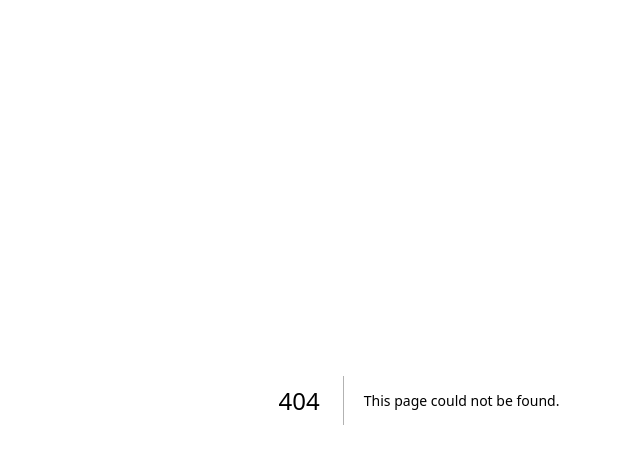
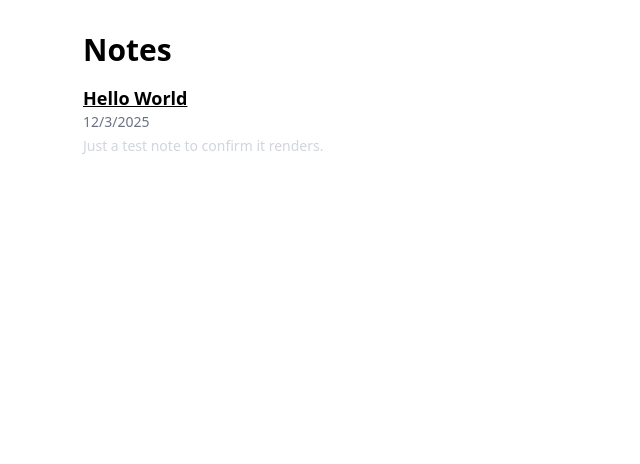
Before and after one commit to bfinan/bfinan, a Next.js app: page /notes in a window 1280 px wide. Before the commit this address had no page. Shown: the top 464 px of the page, without its empty margins (221-861 px from the left). Built offline with nearby package versions, Linux system fonts and the light colour scheme.

Commit message:
Added notes

```diff
--- /dev/null
+++ b/app/notes/[slug]/page.tsx
@@ -0,0 +1,40 @@
+// app/notes/[slug]/page.tsx
+import { notFound } from "next/navigation";
+import { getAllNotesMeta, getNoteBySlug } from "@/lib/notes";
+
+export const dynamic = "force-static";
+
+export async function generateStaticParams() {
+  const notes = getAllNotesMeta();
+  return notes.map((note) => ({ slug: note.slug }));
+}
+
+type Props = {
+  params: Promise<{ slug: string }>;
+};
+
+export default async function NotePage({ params }: Props) {
+  const { slug } = await params;
+
+  const notes = getAllNotesMeta();
+  const exists = notes.some((n) => n.slug === slug);
+  if (!exists) {
+    return notFound();
+  }
+
+  const { meta, contentHtml } = await getNoteBySlug(slug);
+
+  return (
+    <main className="max-w-2xl mx-auto py-8">
+      <article className="prose">
+        <h1>{meta.title}</h1>
+
+
+        <div
+          className="mt-6"
+          dangerouslySetInnerHTML={{ __html: contentHtml }}
+        />
+      </article>
+    </main>
+  );
+}
--- /dev/null
+++ b/app/notes/page.tsx
@@ -0,0 +1,36 @@
+// app/notes/page.tsx
+import Link from "next/link";
+import { getAllNotesMeta } from "@/lib/notes";
+
+export const dynamic = "force-static"; // ensure SSG
+
+export default function NotesIndexPage() {
+  const notes = getAllNotesMeta();
+
+  return (
+    <main className="max-w-2xl mx-auto py-8">
+      <h1 className="text-3xl font-bold mb-4">Notes</h1>
+
+      <ul className="space-y-4">
+        {notes.map((note) => (
+          <li key={note.slug}>
+            <Link
+              href={`/notes/${note.slug}`}
+              className="text-lg font-semibold underline"
+            >
+              {note.title}
+            </Link>
+            {note.date && (
+              <p className="text-sm text-gray-500">
+                {new Date(note.date).toLocaleDateString()}
+              </p>
+            )}
+            {note.summary && (
+              <p className="text-sm mt-1 text-gray-300">{note.summary}</p>
+            )}
+          </li>
+        ))}
+      </ul>
+    </main>
+  );
+}
--- /dev/null
+++ b/lib/notes.ts
@@ -0,0 +1,62 @@
+// lib/notes.ts
+import fs from "fs";
+import path from "path";
+import matter from "gray-matter";
+import { remark } from "remark";
+import html from "remark-html";
+import remarkGfm from "remark-gfm";
+
+const notesDir = path.join(process.cwd(), "res", "notes");
+
+export type NoteMeta = {
+  slug: string;
+  title: string;
+  date: string;
+  summary?: string;
+};
+
+export function getAllNotesMeta(): NoteMeta[] {
+  const files = fs.readdirSync(notesDir);
+
+  return files
+    .filter((file) => file.endsWith(".md"))
+    .map((file) => {
+      const fullPath = path.join(notesDir, file);
+      const fileContents = fs.readFileSync(fullPath, "utf8");
+      const { data } = matter(fileContents);
+
+      const slug = file.replace(/\.md$/, "");
+
+      return {
+        slug,
+        title: data.title ?? slug,
+        date: data.date ?? "",
+        summary: data.summary ?? "",
+      };
+    })
+    .sort((a, b) => (a.date < b.date ? 1 : -1));
+}
+
+export async function getNoteBySlug(slug: string) {
+  const fullPath = path.join(notesDir, `${slug}.md`);
+  const fileContents = fs.readFileSync(fullPath, "utf8");
+
+  const { data, content } = matter(fileContents);
+
+  const processed = await remark()
+    .use(remarkGfm)
+    .use(html)
+    .process(content);
+
+  const contentHtml = processed.toString();
+
+  return {
+    meta: {
+      slug,
+      title: data.title ?? slug,
+      date: data.date ?? "",
+      summary: data.summary ?? "",
+    },
+    contentHtml,
+  };
+}
--- a/next.config.ts
+++ b/next.config.ts
@@ -1,5 +1,9 @@
+// next.config.ts
 import type { NextConfig } from "next";
 
-const nextConfig: NextConfig = {};
+const nextConfig: NextConfig = {
+  // optional; you can even omit this entirely
+  pageExtensions: ["js", "jsx", "ts", "tsx"],
+};
 
 export default nextConfig;
--- /dev/null
+++ b/res/notes/hw.md
@@ -0,0 +1,13 @@
+---
+title: Hello World
+date: 2025-12-03
+summary: Just a test note to confirm it renders.
+---
+
+# Hello from Markdown
+
+This note is being rendered from **res/notes/hello-world.md**.
+
+- Works with GFM
+- Works with headings
+- Works with lists
```
Also changed, not shown: package.json (+6 -1 lines), 1 other file (tests, documents, lock files or other folders).
